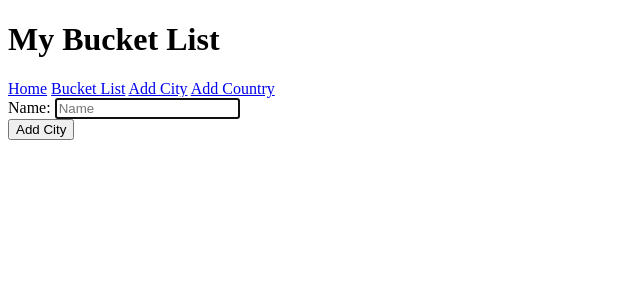
After one commit to cameronjwils/Python_Project, a Flask app: page /country/add in a window 1280 px wide. The commit adds this page. Shown: the top 300 px of the page, without its empty margins (0-640 px from the left). Run offline with Flask 2, Linux system fonts and the light colour scheme.

Commit message:
Added country controller and can add countries to database

```diff
--- a/app.py
+++ b/app.py
@@ -1,10 +1,12 @@
 from flask import Flask, render_template
 
 from controller.city_controller import city_blueprint
+from controller.country_controller import country_blueprint
 
 app = Flask(__name__)
 
 app.register_blueprint(city_blueprint)
+app.register_blueprint(country_blueprint)
 
 @app.route('/')
 def home():
--- a/controller/city_controller.py
+++ b/controller/city_controller.py
@@ -1,4 +1,3 @@
-# from unicodedata import name
 from flask import Flask, render_template, request, redirect
 from flask import Blueprint
 from models.city import City
--- /dev/null
+++ b/controller/country_controller.py
@@ -0,0 +1,19 @@
+from flask import Flask, render_template, request, redirect
+from flask import Blueprint
+from models.city import City
+from models.country import Country
+import repositories.city_repository as city_repository
+import repositories.country_repository as country_repository
+
+country_blueprint = Blueprint("country", __name__)
+
+@country_blueprint.route("/country/add", methods=['GET'])
+def add_country():
+    return render_template("countries/new.html")
+
+@country_blueprint.route("/country", methods=['POST'])
+def create_city():
+    name = request.form['name']
+    country = Country(name)
+    country_repository.save(country)
+    return redirect('/cities')
--- a/templates/base.html
+++ b/templates/base.html
@@ -14,6 +14,7 @@
             <a href="/">Home</a>
             <a href="/cities">Bucket List</a>
             <a href="/city/add">Add City</a>
+            <a href="/country/add">Add Country</a>
           </div>
         </nav>
     </header>
--- /dev/null
+++ b/templates/countries/new.html
@@ -0,0 +1,12 @@
+{% extends "base.html" %}
+{% block content %}
+
+<form action="/country" method="post">
+    <div>
+        <label for="Name">Name:</label>
+        <input type="text" id="name" name="name" placeholder="Name" required autofocus>
+    </div>
+    <button type="submit">Add City</button>
+</form>
+
+{% endblock %}
```
